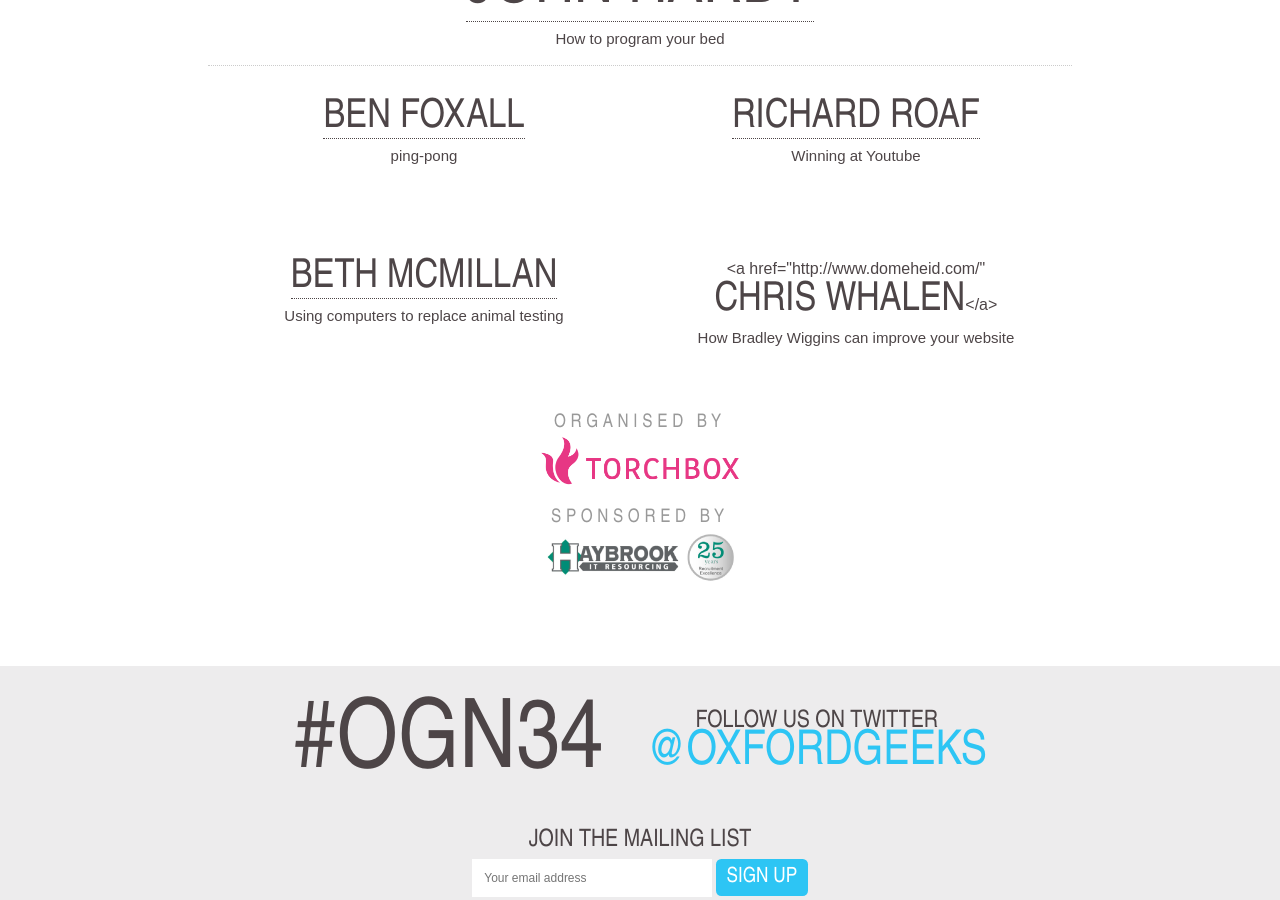
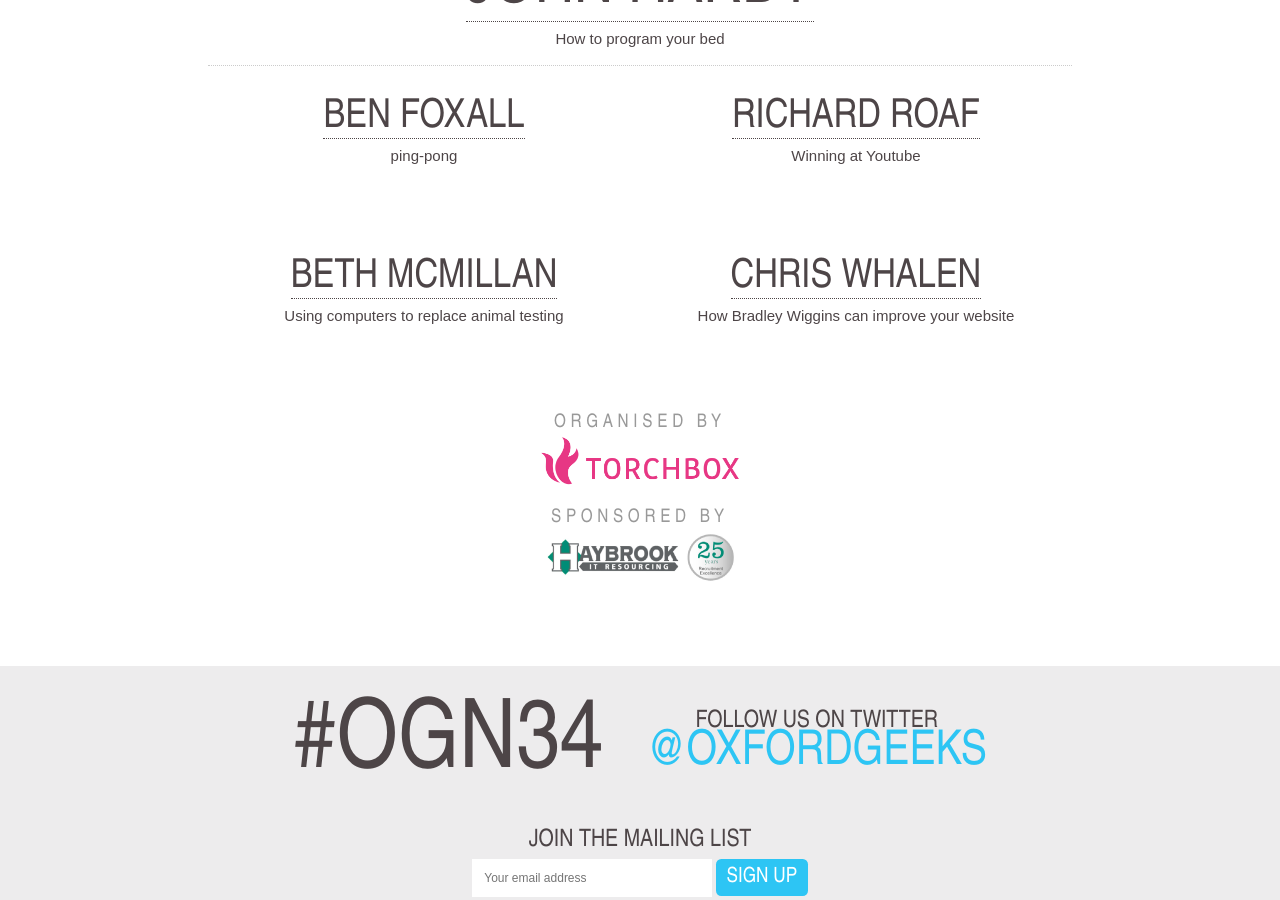
Before and after one commit to torchbox/ogn, a Jekyll site: the page built from _posts/2014-01-22-ogn34.markdown, in a window 1280 px wide and 900 px high, scrolled down 668 px. Built offline with Jekyll 4.4.1, drawn with Linux system fonts in a browser that asks for light colours; nearby versions of some CDN libraries; Markdown is read by kramdown in place of the engine named in the settings.

Commit message:
changing code

```diff
--- a/_posts/2014-01-22-ogn34.markdown
+++ b/_posts/2014-01-22-ogn34.markdown
@@ -66,7 +66,7 @@
         </div> -->
     </li>
     <li itemprop="performer" itemscope="itemscope" itemtype="http://schema.org/Person">
-        <a href="http://www.domeheid.com/"<h2 itemprop="name">Chris Whalen</h2></a>
+        <a href="http://www.domeheid.com/" itemprop="url"><h2 itemprop="name">Chris Whalen</h2></a>
         <p>How Bradley Wiggins can improve your website</p>
          <!-- <div class="downloads">
             <a href="http://media.ogn.s3.amazonaws.com/">Slides</a>
```
